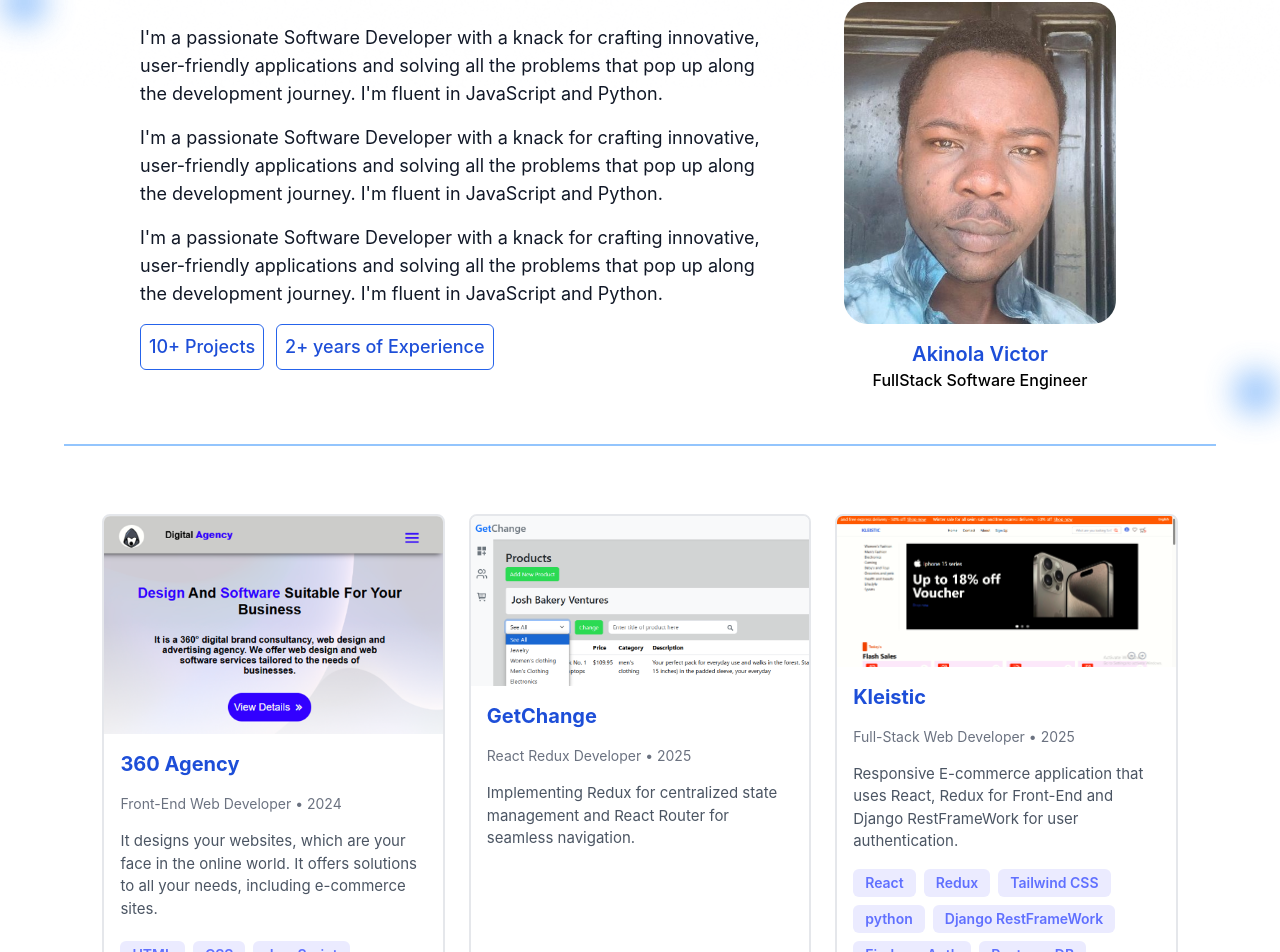
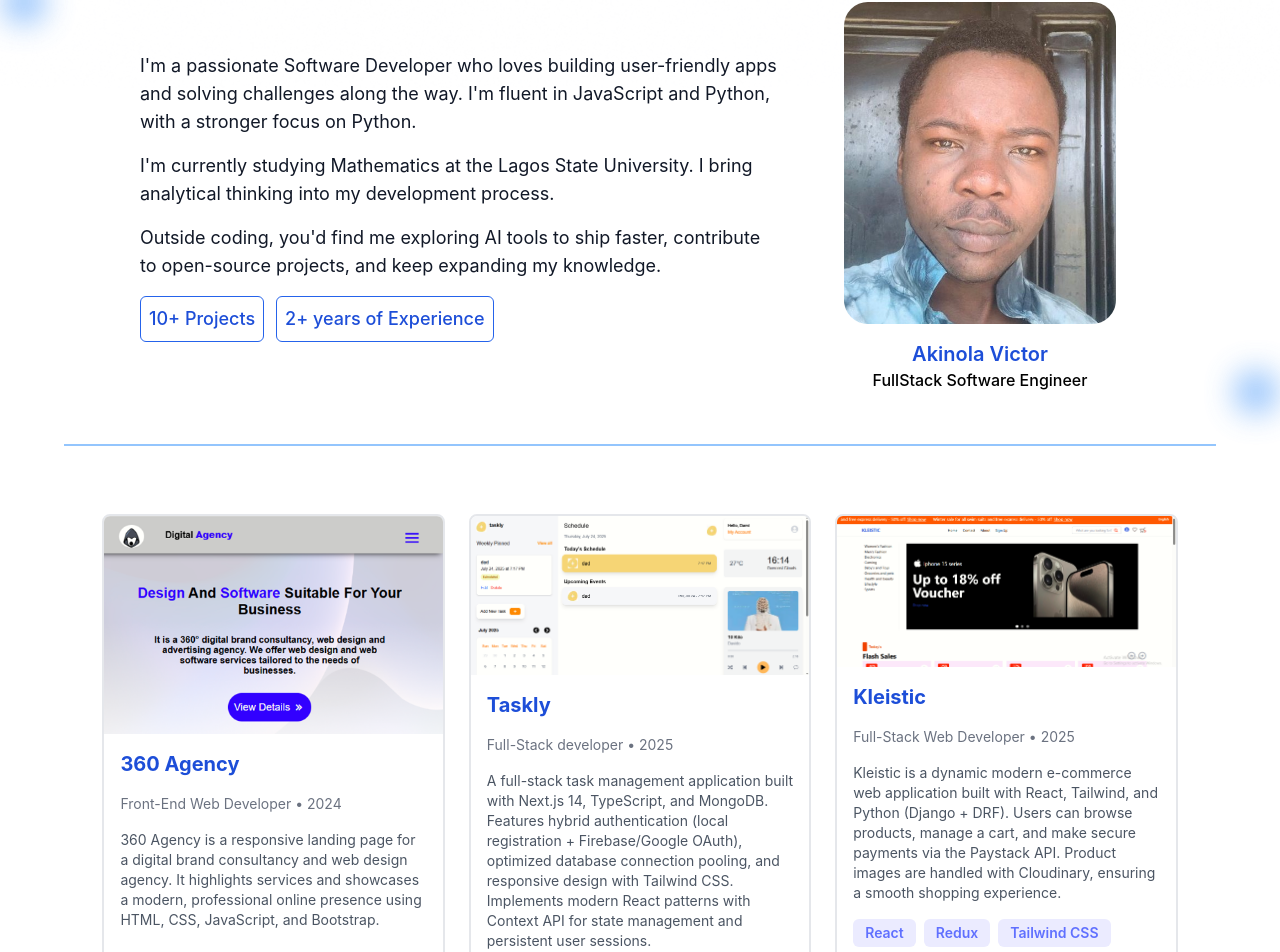
Before and after one commit to Alphaboy20023/NewPortfolio, a React (Create React App) app: page / in a window 1280 px wide. Shown: the part 712-1664 px from the top of the page. Built offline with nearby package versions, Linux system fonts and the light colour scheme.

Commit message:
portfolio completed

```diff
--- a/public/index.html
+++ b/public/index.html
@@ -3,7 +3,7 @@
 
 <head>
   <meta charset="utf-8" />
-  <!-- <link rel="icon" href="%PUBLIC_URL%/my-portfolio-icon.jpg" /> -->
+  <link rel="icon" href="%PUBLIC_URL%/my-portfolio-icon.jpg" />
   <link href='https://unpkg.com/boxicons@2.1.4/css/boxicons.min.css' rel='stylesheet'>
   <link rel="stylesheet" href="https://cdnjs.cloudflare.com/ajax/libs/font-awesome/6.5.0/css/all.min.css" />
 
--- a/src/Project/Projects.ts
+++ b/src/Project/Projects.ts
@@ -6,25 +6,25 @@
     year: "2024",
     role: "Front-End Web Developer",
     description:
-      "It designs your websites, which are your face in the online world. It offers solutions to all your needs, including e-commerce sites.",
-    modalDescription:"",
-    tech: ["HTML", "CSS", "JavaScript", "Bootstrap CSS"],
+      "360 Agency is a responsive landing page for a digital brand consultancy and web design agency. It highlights services and showcases a modern, professional online presence using HTML, CSS, JavaScript, and Bootstrap.",
+    modalDescription: "360 Agency is a 360° digital brand consultancy, web design, and advertising agency landing page. The site demonstrates how businesses can present their services online effectively. Built with HTML, CSS, JavaScript, and Bootstrap, it features a mobile-first, responsive design with smooth UI interactions, tailored to reflect the agency’s branding and service offerings.",
+    tech: ["HTML", "CSS", "JavaScript", "Bootstrap CSS", "Netlify"],
     image: "./Img/Agency360.png",
     liveLink: "https://360agency22.netlify.app/",
     sourceLink: "https://github.com/Alphaboy20023/360Agency",
   },
   {
     id: "2",
-    title: "GetChange",
+    title: "Taskly",
     year: "2025",
-    role: "React Redux Developer",
+    role: "Full-Stack developer ",
     description:
-      "Implementing Redux for centralized state management and React Router for seamless navigation.",
-    modalDescription:"",
-    tech: ["React", "Redux", "Bootstrap"],
-    image: "./Img/api_main.png",
-    liveLink: "https://victorboyapi.netlify.app/products",
-    sourceLink: "https://github.com/Alphaboy20023/Api-mainTask",
+      "A full-stack task management application built with Next.js 14, TypeScript, and MongoDB. Features hybrid authentication (local registration + Firebase/Google OAuth), optimized database connection pooling, and responsive design with Tailwind CSS. Implements modern React patterns with Context API for state management and persistent user sessions.",
+    modalDescription: " A full-stack task management application built with Next.js 14, TypeScript, and MongoDB. Features hybrid authentication (local registration + Firebase/Google OAuth), optimized database connection pooling, and responsive design with Tailwind CSS. Implements modern React patterns with Context API for state management and persistent user sessions.",
+    tech: ["NextJs", "MongoDb", "Firebase Auth", "TypeScript", "Tailwind CSS", "Vercel"],
+    image: "./Img/taskly.png",
+    liveLink: "https://taskly-app-five.vercel.app/home",
+    sourceLink: "https://github.com/Alphaboy20023/NewPortfolio",
   },
   {
     id: "3",
@@ -32,21 +32,21 @@
     year: "2025",
     role: "Full-Stack Web Developer",
     description:
-      "Responsive E-commerce application that uses React, Redux for Front-End and Django RestFrameWork for user authentication.",
-    modalDescription:" Kleistic, a full-featured and responsive e-commerce application using React and Redux on the frontend, with Django Rest Framework powering the backend.\nIntegrated Firebase for real-time notifications, deployment, and scalable asset hosting. The backend is equipped with robust JWT-based authentication, user account management, and secure data APIs.",
-    tech: ["React", "Redux", "Tailwind CSS", "python", "Django RestFrameWork", "Firebase Auth", "Postgres DB", "Paystack API", "Cloudinary"],
+      "Kleistic is a dynamic modern e-commerce web application built with React, Tailwind, and Python (Django + DRF). Users can browse products, manage a cart, and make secure payments via the Paystack API. Product images are handled with Cloudinary, ensuring a smooth shopping experience.",
+    modalDescription: "Kleistic is a full-featured e-commerce platform that combines a responsive frontend with a robust backend. Built with React for the interface, Redux for state management, Tailwind CSS for styling, and Python Django + DRF for backend APIs, the app allows users to browse products, filter by categories, manage a cart, and complete secure payments through the Paystack API. Product images are stored and served via Cloudinary, and the application demonstrates seamless integration between frontend and backend, efficient state handling, and a smooth, user-friendly shopping experience.",
+    tech: ["React", "Redux", "Tailwind CSS", "python", "Django RestFrameWork", "Firebase Auth", "Postgres DB", "Paystack API", "Cloudinary", "Netlify", "Render"],
     image: "./Img/Kleistic.png",
     liveLink: "https://klestic.netlify.app/",
     sourceLink: "https://github.com/Alphaboy20023/Kleistic",
   },
-   {
+  {
     id: "4",
     title: "School Inventory Management",
     year: "2025",
     role: "Backend developer ",
     description:
       "Enhancing school efficiency and user experience with a centralized backend. Automates student admissions, generates digital IDs, manages online exams, and secures fee payments with instant receipt generation.",
-    modalDescription:"This project aims to streamline administrative tasks by providing comprehensive functionalities for student admission management, digital ID Card generation, efficient online examination handling, and a secure school fees payment system with automated receipt generation. The core objective is to enhance organizational efficiency and improve user experience for students, teachers/lecturers, and administrators.",
+    modalDescription: "This project aims to streamline administrative tasks by providing comprehensive functionalities for student admission management, digital ID Card generation, efficient online examination handling, and a secure school fees payment system with automated receipt generation. The core objective is to enhance organizational efficiency and improve user experience for students, teachers/lecturers, and administrators.",
     tech: ["Python", "Django RestFrameWork", "Django RestAPI", "PostgreSQL DB"],
     image: "./Img/school_inv.jpg",
     liveLink: "",
@@ -54,16 +54,29 @@
   },
   {
     id: "5",
-    title: "Taskly",
+    title: "GetChange",
+    year: "2024",
+    role: "React Redux Developer",
+    description:
+      "GetChange is a dynamic React web app that fetches data from the FakeStore API. Users can sort products by category, add or remove items, and manage a cart. Built with React, Redux, and Bootstrap, it combines interactivity with responsive design.",
+    modalDescription: "GetChange is a feature-rich React application that interacts with the FakeStore API to display products dynamically. Users can perform CRUD-like operations: sorting products by category, adding or removing items, and managing a shopping cart. Built with React for component-driven UI, Redux for state management, and Bootstrap for responsive styling, the app demonstrates seamless interactivity, state updates, and a modern, user-friendly interface.",
+    tech: ["React", "Redux", "Bootstrap", "Netlify"],
+    image: "./Img/api_main.png",
+    liveLink: "https://victorboyapi.netlify.app/products",
+    sourceLink: "https://github.com/Alphaboy20023/Api-mainTask",
+  },
+  {
+    id: "6",
+    title: "ChopDeck",
     year: "2025",
-    role: "Full-Stack developer ",
+    role: "Full-Stack Web developer ",
     description:
-      "A full-stack task management application built with Next.js 14, TypeScript, and MongoDB. Features hybrid authentication (local registration + Firebase/Google OAuth), optimized database connection pooling, and responsive design with Tailwind CSS. Implements modern React patterns with Context API for state management and persistent user sessions.",
-    modalDescription:" A full-stack task management application built with Next.js 14, TypeScript, and MongoDB. Features hybrid authentication (local registration + Firebase/Google OAuth), optimized database connection pooling, and responsive design with Tailwind CSS. Implements modern React patterns with Context API for state management and persistent user sessions.",
-    tech: ["NextJs", "MongoDb", "Firebase Auth", "TypeScript", "Tailwind CSS"],
-    image: "./Img/taskly.png",
-    liveLink: "https://taskly-app-five.vercel.app/home",
-    sourceLink: "https://github.com/Alphaboy20023/NewPortfolio",
+      "ChopDeck is a food ordering web application built with Django, Tailwind, JavaScript, and Python. It integrates Cloudinary for image hosting, Paystack API for secure payments, and an AI chatbot that enhances user interaction.",
+    modalDescription:"ChopDeck is a Django-based food ordering platform that blends a static structure with dynamic features. Built with Python (Django) for backend logic, Tailwind CSS and JavaScript for responsive UI, and Cloudinary for product image management, the platform provides users with a seamless ordering experience. It integrates the Paystack API for secure online payments and includes an innovative AI chatbot that allows users to order meals and engage in food-related conversations, making the experience more interactive and user-friendly.",
+    tech: ["Python", "Django","JavaScript", "HTML5", "CSS3", "Tailwind CSS", "Cloudinary", "Paystack API","Render"],
+    image: "./Img/chopdeck.png",
+    liveLink: "https://chopdeck-9afj.onrender.com/",
+    sourceLink: "https://github.com/Alphaboy20023/ChopDeck",
   },
 
 
--- a/src/Project/skills.tsx
+++ b/src/Project/skills.tsx
@@ -84,5 +84,10 @@
     title: "Netlify",
     image: "/Img/netlify.png",
   },
+  // {
+  //   id: "18",
+  //   title: "ChatGpt",
+  //   image: "/Img/chatlogo.png",
+  // },
 
 ]
--- a/src/components/MyProjects.tsx
+++ b/src/components/MyProjects.tsx
@@ -39,7 +39,7 @@
               <p className="text-sm text-gray-500">
                 {project.role} • {project.year}
               </p>
-              <p className="text-gray-600 text-[15px] flex-1">{project.description}</p>
+              <p className="text-gray-600 text-sm flex-1">{project.description}</p>
 
               <div className="mt-auto">
                 <div className="flex flex-wrap gap-2 mb-4 text-[#6070FF]">
--- a/src/components/about.tsx
+++ b/src/components/about.tsx
@@ -18,23 +18,19 @@
                 <div className=" text-base md:text-lg lg:w-1/2 text-gray-900 space-y-4 text-center lg:text-left">
 
                     <p>
-                        I'm a passionate Software Developer with a knack for crafting
-                        innovative, user-friendly applications and solving all the problems
-                        that pop up along the development journey. I'm fluent in JavaScript
-                        and Python.
+                        I'm a passionate Software Developer who loves building user-friendly apps
+                        and solving challenges along the way. I'm fluent in JavaScript and Python,
+                        with a stronger focus on Python.
                     </p>
                     <p>
-                        I'm a passionate Software Developer with a knack for crafting
-                        innovative, user-friendly applications and solving all the problems
-                        that pop up along the development journey. I'm fluent in JavaScript
-                        and Python.
+                        I'm currently studying Mathematics at the Lagos State University. I bring analytical
+                        thinking into my development process.
                     </p>
                     <p>
-                        I'm a passionate Software Developer with a knack for crafting
-                        innovative, user-friendly applications and solving all the problems
-                        that pop up along the development journey. I'm fluent in JavaScript
-                        and Python.
+                        Outside coding, you'd find me exploring AI tools to ship faster, contribute to open-source
+                        projects, and keep expanding my knowledge.
                     </p>
+
 
                     <div className="flex space-x-3">
                         <p className="border-blue-600 border rounded-md p-2 text-lg font-medium text-blue-700">10+ Projects </p>
--- a/src/components/modal.tsx
+++ b/src/components/modal.tsx
@@ -36,7 +36,7 @@
         <div className="grid md:grid-cols-2 gap-4">
           <img src={project.image} alt={project.title} className="rounded-lg" />
           <div className="flex flex-col justify-between">
-            <p className="text-gray-700 mb-4 text-sm font-semibold">
+            <p className="text-gray-500 mb-4 text-sm font-medium">
               {project.modalDescription.split("\n").map((line, i) => (
                 <span key={i}>
                   {line}
```
Also changed, not shown: public/Img/chatlogo.png (added), public/Img/chopdeck.png (added).
